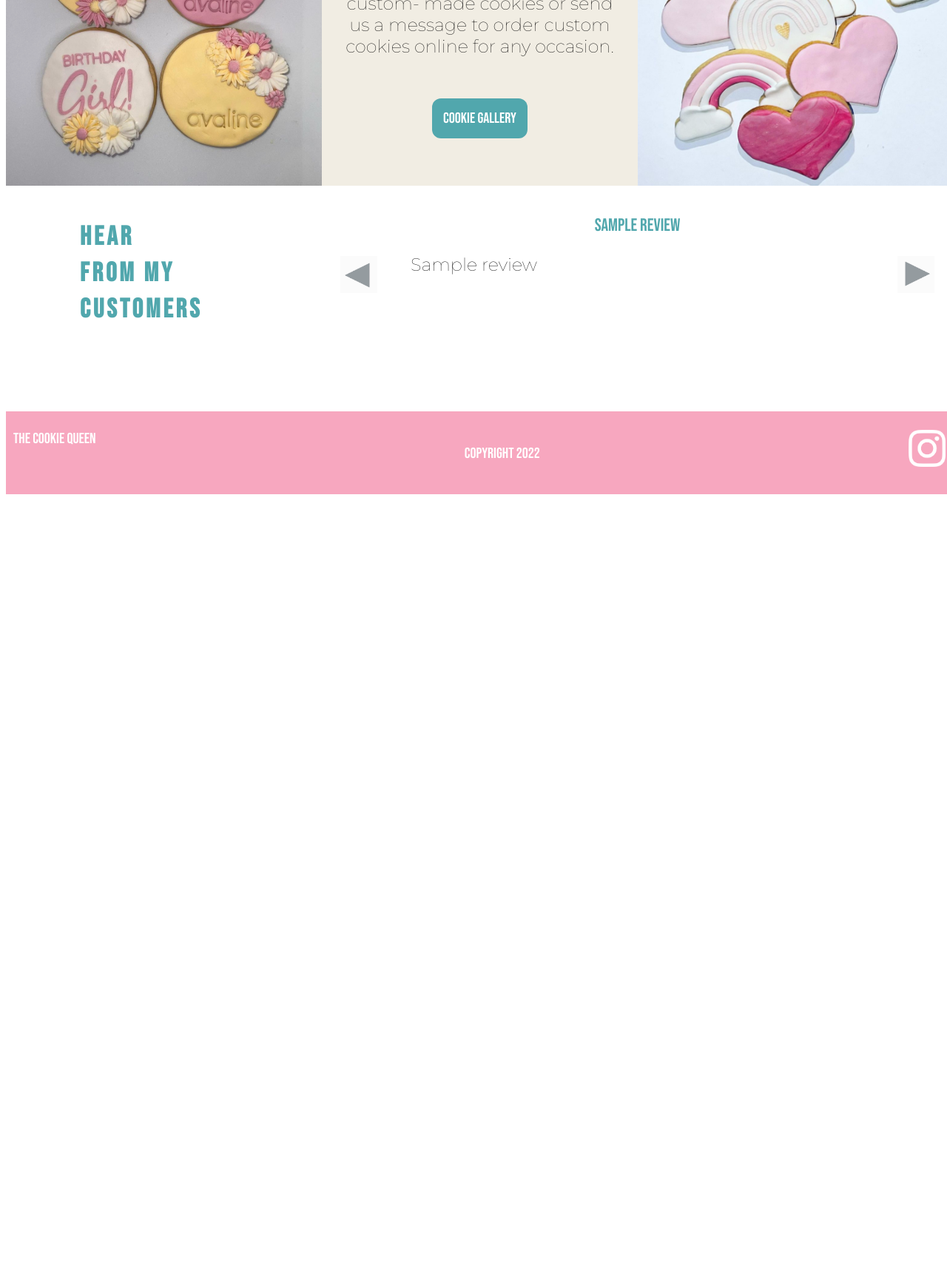
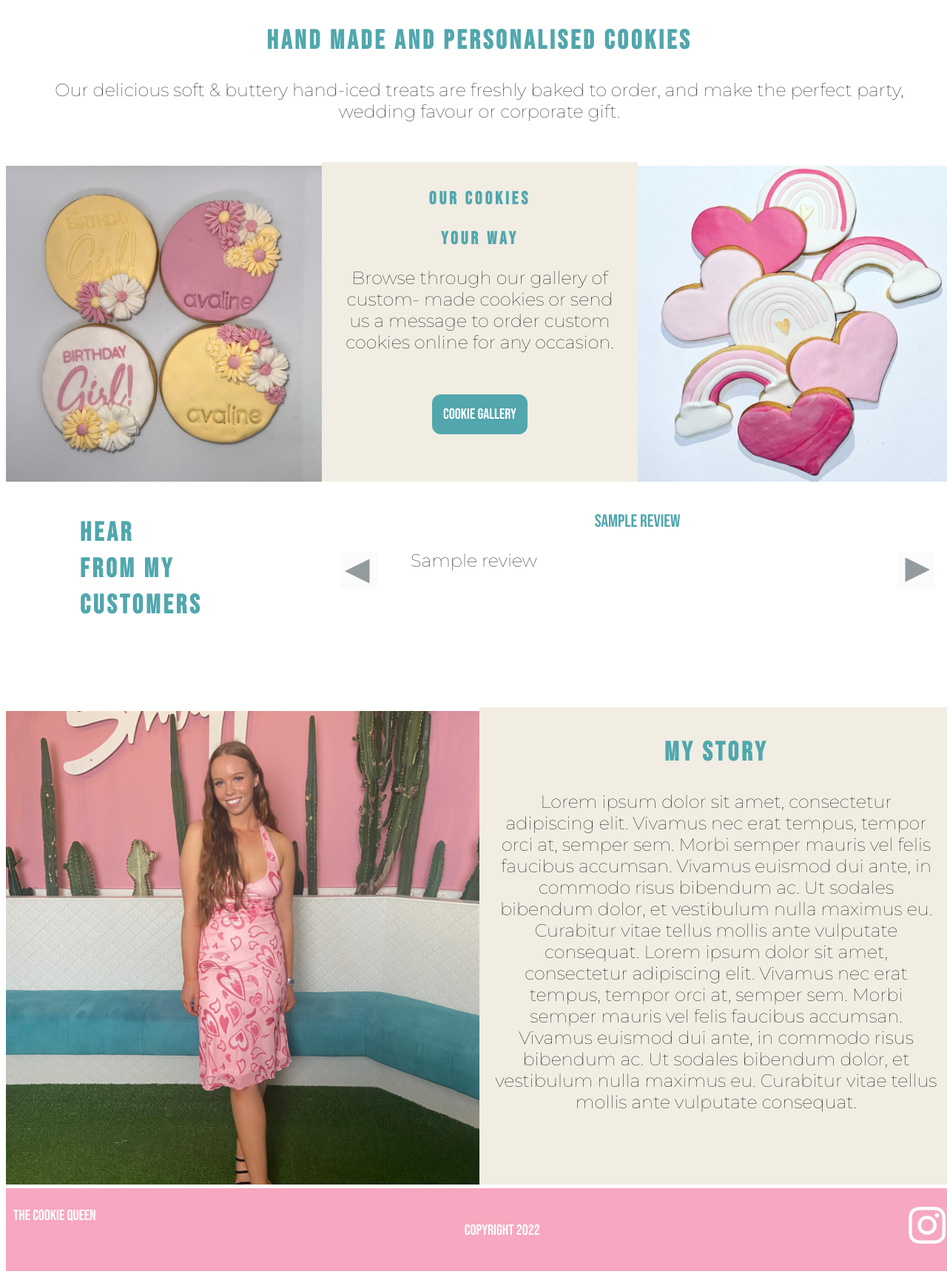
Before and after one commit to srose74/cookie-queen, a Flask app: page / in a window 1280 px wide. Shown: the part 863-2589 px from the top of the page at 74% size. Before the commit the page ends 1531 px from the top, so only its background shows below. Run offline with Flask 2, Linux system fonts and the light colour scheme; a database or web service that is not in the repository returns one stand-in record (values such as "Sample title"); some libraries are stand-ins or nearby versions.

Commit message:
New hero image

```diff
--- a/static/style.css
+++ b/static/style.css
@@ -27,7 +27,7 @@ h1 {
 .hero-container{
     margin: 0px;
     background-image: url(/static/images/hero-image.jpg);
-    height: 400px;
+    height: 800px;
     background-position: center;
     background-repeat: no-repeat;
     background-size: cover;
@@ -144,7 +144,7 @@ h1 {
     padding: 0;
     padding-top: 5px;
     margin: 0;
-    height: 250px;
+    height: 200px;
     width: 427px;
 }
 
@@ -152,7 +152,7 @@ h1 {
     padding: 0;
     padding-top: 50px;
     margin: 0;
-    height: 250px;
+    height: 200px;
     width: 100px;
     color: #51a7ad;
     font-size: 100px;
@@ -164,7 +164,7 @@ h1 {
     padding: 0;
     padding-top: 5px;
     margin: 0;
-    height: 250px;
+    height: 200px;
     width: 653px;
     vertical-align: middle;
 }
@@ -184,6 +184,29 @@ h1 {
 #arrow-image {
     height: 50px;
     width: 50px;
+}
+
+/*CSS for My Story*/
+.grid-container-2-col {
+    display: grid;
+    gap: 0px;
+    grid-template-columns: auto auto;
+}
+
+#grid-image-immy {
+    padding: 0;
+    padding-top: 5px;
+    margin: 0;
+    height: 640px;
+    width: 640px;
+}
+.grid-item-mystory-text {
+    padding: 0;
+    padding-top: 5px;
+    margin: 0;
+    height: 640px;
+    width: 640px;
+    background-color: #F1EDE3;
 }
 
 /*CSS for Footer*/
--- a/templates/index.html
+++ b/templates/index.html
@@ -55,7 +55,26 @@
             </div>
             <div class="grid-item-right-arrow"><img id="arrow-image" src="/static/images/arrow-right.jpg" alt="Click here to move forward through reviews"></div>
         </div>
+    </section>
+    <section class="grid-mystory-container">
+        <div class="grid-container-2-col">
+            <div class="grid-item-mystory-image">
+                <img id="grid-image-immy" src="/static/images/Immy-mystory.jpg" alt="Picture of Immy Parsons">
+            </div>
+            <div class="grid-item-mystory-text">
+                <div id="tag-line-text">
+                    <h1>MY STORY</h1>
+                    <p id="tag-line-paragraph">
+                        Lorem ipsum dolor sit amet, consectetur adipiscing elit. Vivamus nec erat tempus, tempor orci at, semper sem.
+                        Morbi semper mauris vel felis faucibus accumsan. Vivamus euismod dui ante, in commodo risus bibendum ac. Ut
+                        sodales bibendum dolor, et vestibulum nulla maximus eu. Curabitur vitae tellus mollis ante vulputate consequat.
 
+                        Lorem ipsum dolor sit amet, consectetur adipiscing elit. Vivamus nec erat tempus, tempor orci at, semper sem.
+                        Morbi semper mauris vel felis faucibus accumsan. Vivamus euismod dui ante, in commodo risus bibendum ac. Ut
+                        sodales bibendum dolor, et vestibulum nulla maximus eu. Curabitur vitae tellus mollis ante vulputate consequat.
+                    </p>
+            </div>
+        </div>
     </section>
 
 {% endblock %}
```
Also changed, not shown: static/images/Immy-mystory.jpg (added), 1 other file.
